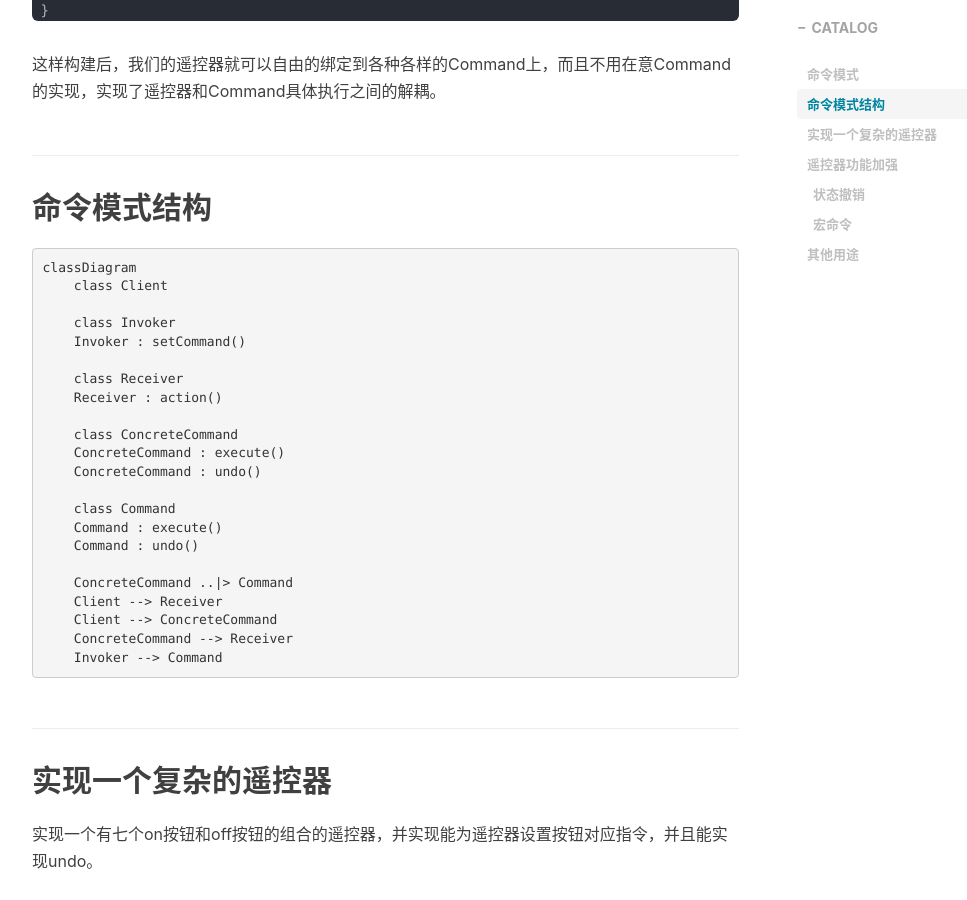
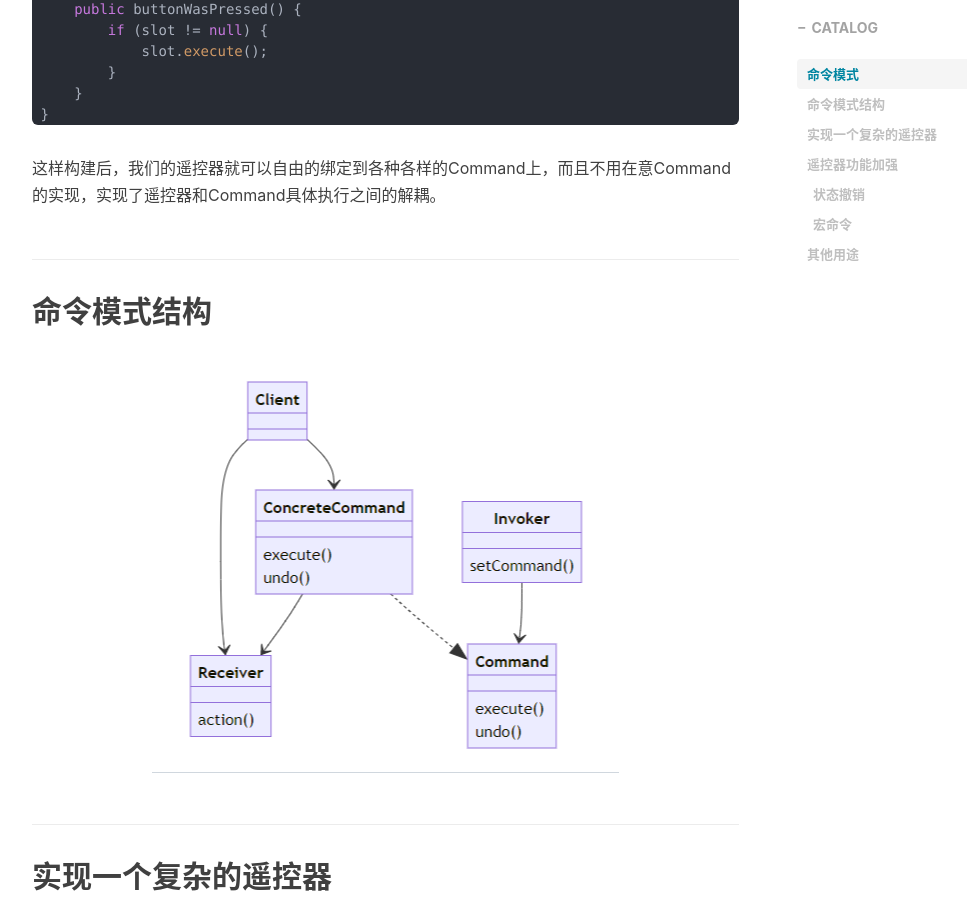
Before and after one commit to EMOSAMA/emo, a Jekyll site: the page built from _posts/2022-07-14-命令模式.md, in a window 1280 px wide and 900 px high, scrolled down 2381 px. Shown: the whole window, without its empty margins (233-1200 px from the left). Built offline with Jekyll 4.4.1, drawn with Linux system fonts in a browser that asks for light colours; nearby versions of some CDN libraries; comment, search, counter and statistics services are not loaded; some of the changed text lies outside the part shown.

Commit message:
Update 2022-07-14-命令模式.md

````diff
--- a/_posts/2022-07-14-命令模式.md
+++ b/_posts/2022-07-14-命令模式.md
@@ -29,21 +29,11 @@
  ## 命令模式的简介
  命令模式中主要存在三种角色，一种是*命令发起者*，一种是*命令*，一种是*命令执行者*。
 
-```mermaid
-graph LR
-    A[命令发起者] --> |关联| B[命令]
-    B -->|关联| C[命令执行者]
-```
+<img src="{{site.url}}/img/2022-07-14-命令模式/1.png">
 
  而命令模式需要做到的是将角色之间进行解耦。并且为一个具体的行为封装具体的操作序列(或者是方法序列)。首先，我们可以想到类与类之间常规的解耦方式就是面向接口编程。所以我们首先需要创建*Command接口*，而后将*Command*组合进*命令发起者*中。
 
- ```mermaid
-graph LR
-    A[命令发起者] --> |包含| B[命令接口]
-    B --> |具体实现| C[命令1] & D[命令2]
-    C --> |调度| E[命令执行者1]
-    D --> |调度| F[命令执行者2]
- ```
+<img src="{{site.url}}/img/2022-07-14-命令模式/2.png">
 
  ## 命令模式例子
  我们以一个自定义遥控器为例子，我们可以自定义遥控器的任意按钮取执行任意行为，比如按下按钮一打开灯。在这个例子中，我们如何应用命令模式呢？
@@ -89,30 +79,7 @@
  这样构建后，我们的遥控器就可以自由的绑定到各种各样的Command上，而且不用在意Command的实现，实现了遥控器和Command具体执行之间的解耦。
 ## 命令模式结构
 
-```mermaid
-classDiagram
-    class Client
-
-    class Invoker
-    Invoker : setCommand()
-
-    class Receiver
-    Receiver : action()
-
-    class ConcreteCommand
-    ConcreteCommand : execute()
-    ConcreteCommand : undo()
-
-    class Command
-    Command : execute()
-    Command : undo()
-
-    ConcreteCommand ..|> Command
-    Client --> Receiver
-    Client --> ConcreteCommand
-    ConcreteCommand --> Receiver
-    Invoker --> Command
-```
+<img src="{{site.url}}/img/2022-07-14-命令模式/3.png">
 
 ## 实现一个复杂的遥控器
 实现一个有七个on按钮和off按钮的组合的遥控器，并实现能为遥控器设置按钮对应指令，并且能实现undo。
````
